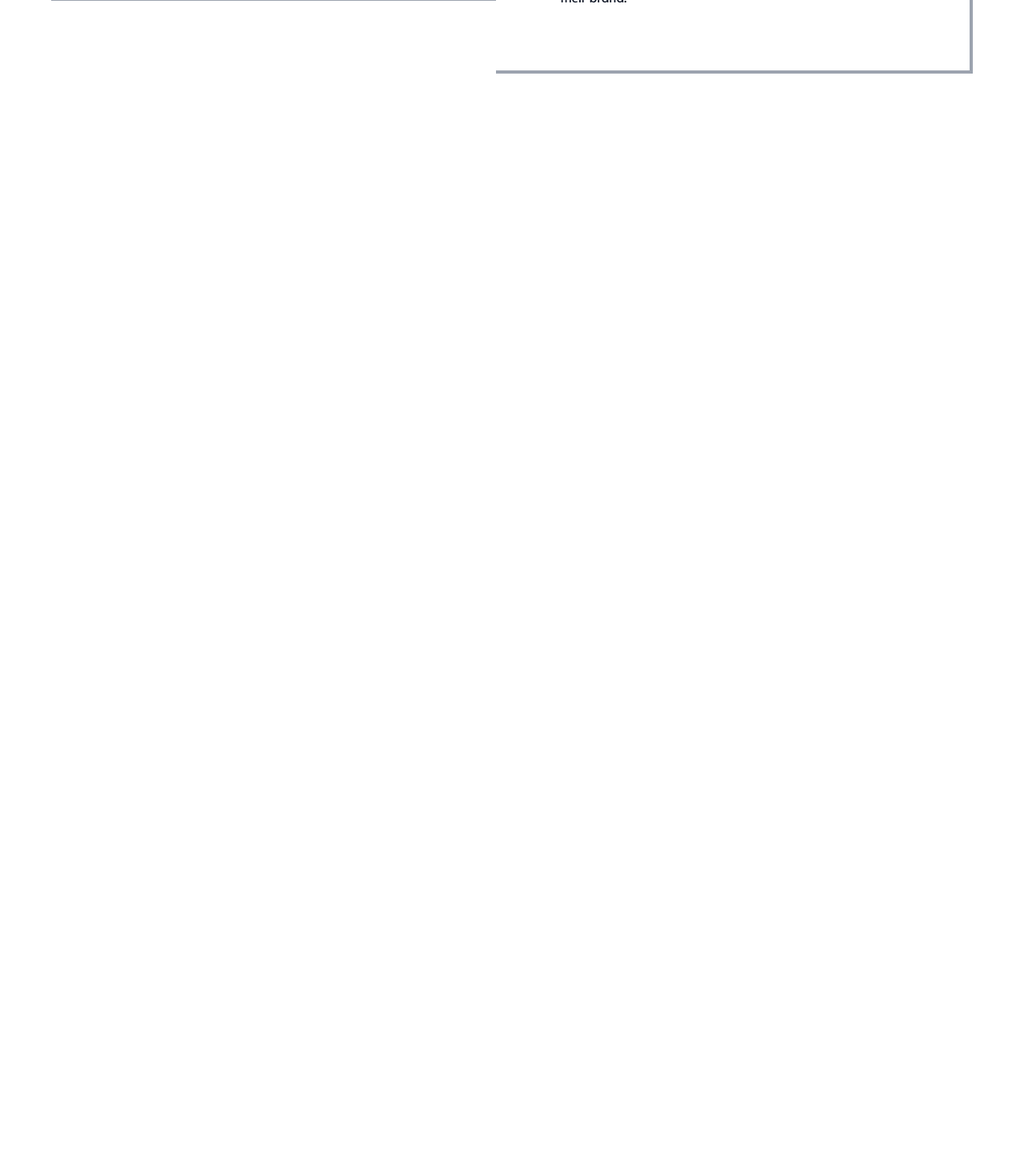
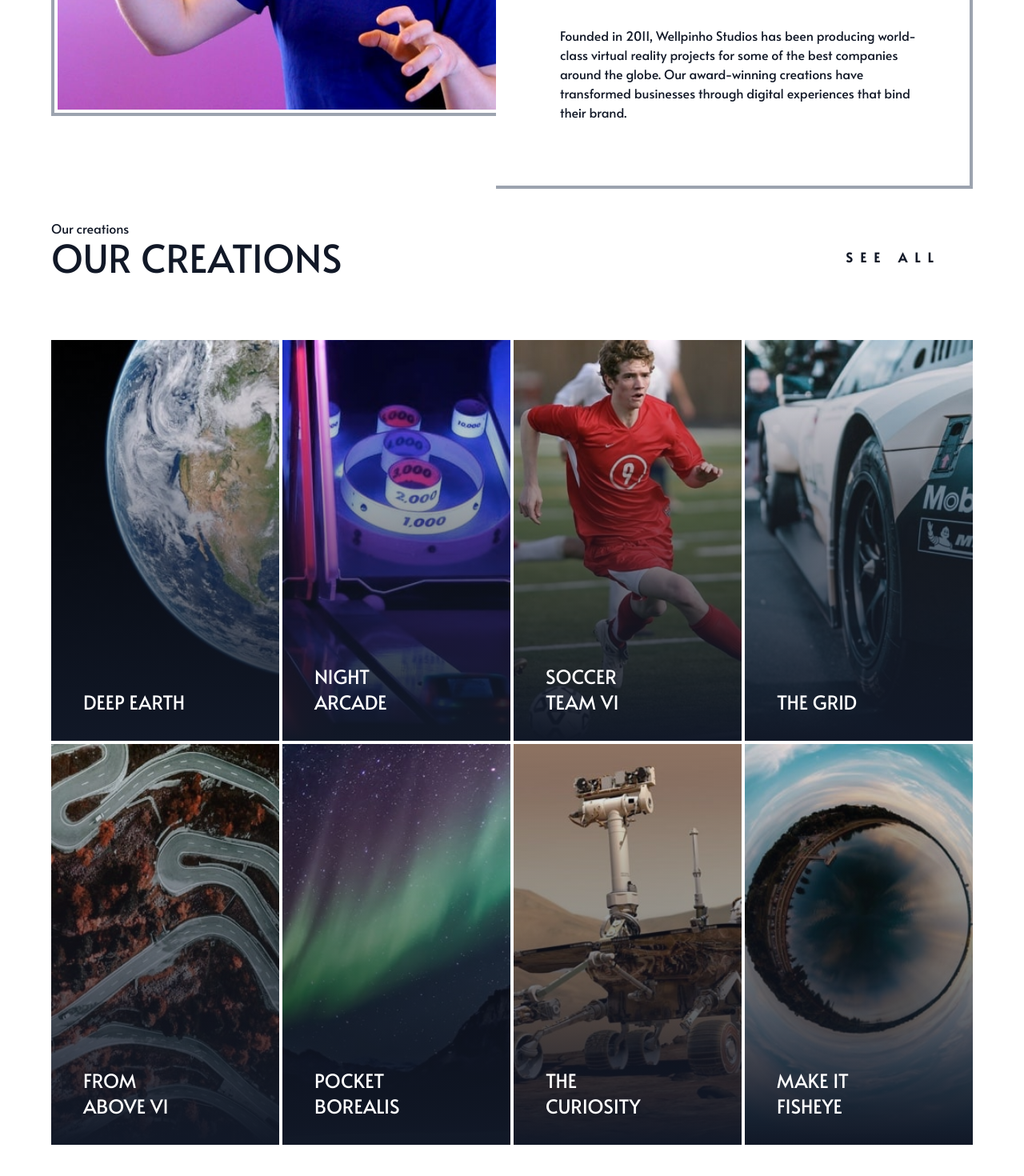
Before and after one commit to wellpinho/nextjs-wellstudios, a Next.js app: page / in a window 1280 px wide. Shown: the part 1288-2758 px from the top of the page at 80% size. Before the commit the page ends 1417 px from the top, so only its background shows below. Built offline with nearby package versions, Linux system fonts and the light colour scheme.

Commit message:
cards component

```diff
--- a/src/app/components/banner/index.tsx
+++ b/src/app/components/banner/index.tsx
@@ -1,6 +1,18 @@
 const Banner = () => {
     return (
-        <div className="max-w-lg mt-32 mb-32 p-4 font-sans text-4xl text-white uppercase border-2 md:p-10 md:m-32 md:mx-0 md:text-6xl">
+        <div className="
+            max-w-lg
+            mt-72
+            p-4
+            font-sans
+            text-3xl
+            text-white
+            uppercase
+            border-2
+            md:p-10
+            md:max-w-6xl
+            md:mx-0
+            md:text-5xl">
             Impressive Experiences That Deliver
         </div>
     )
--- /dev/null
+++ b/src/app/components/button/index.tsx
@@ -0,0 +1,30 @@
+interface IButton {
+    text: string
+    hidden?: string
+    mdHidden?: string
+    width?: string
+}
+
+export const ButtonWhite = ({ text, hidden = '', mdHidden = '', width = '' }: IButton) => {
+    return (
+        <button className={`
+            ${hidden}
+            md:block
+            px-10
+            py-2
+            my-0
+            font-bold
+            tracking-widest
+            uppercase
+            boder-2
+            border-black
+            font-alata
+            hover:bg-black
+            hover:text-white
+            md:${mdHidden}
+            ${width}
+        `}>
+            { text }
+        </button>
+    )
+}
--- /dev/null
+++ b/src/app/components/card/index.tsx
@@ -0,0 +1,62 @@
+import Image from "next/image"
+
+interface ICard {
+    imgDesk: string
+    imgMob: string
+    imgAlt: string
+    description: string
+}
+
+const Card = ({ imgDesk, imgMob, imgAlt, description }: ICard) => {
+    return (
+        <div className="group relative overflow-hidden md:w-1/4">
+            <Image
+                className="
+                    hidden
+                    w-full
+                    duration-200
+                    md:block
+                    group-hover:scale-110
+                "
+                width={256}
+                height={256}
+                src={imgDesk}
+                alt={description} />
+
+            <Image
+                className="w-full md:hidden"
+                width={320}
+                height={240}
+                src={imgMob}
+                alt={imgAlt} />
+
+            <div className="
+                absolute top-0
+                bottom-0
+                right-0
+                left-0
+                bg-gradient-to-b
+                from-transparent
+                to-gray-900
+                group-hover:from-gray-900
+                group-hover:to-white
+                group-hover:opacity-70
+            "></div>
+
+            <h5 className="
+                absolute
+                px-6
+                duration-200
+                w-52 bottom-4
+                md:bottom-8
+                md:px-10
+                group-hover:scale-110
+                group-hover:text-black
+            ">
+                { description }
+            </h5>
+        </div>
+    )
+}
+
+export default Card
--- a/src/app/components/header/index.tsx
+++ b/src/app/components/header/index.tsx
@@ -4,7 +4,7 @@ import Navbar from "../navbar"
 const Header = () => {
     return (
         <section id="hero">
-            <div className="container max-w-6xl mx-auto px-6 py-12">
+            <div className="container max-w-6xl mx-auto px-6 py-12 h-screen">
                 <Navbar />
                 <Banner />
             </div>
--- a/src/app/page.tsx
+++ b/src/app/page.tsx
@@ -1,9 +1,7 @@
-import Image from 'next/image'
-import { Inter } from 'next/font/google'
 import Header from './components/header'
 import Features from './components/features'
-
-const inter = Inter({ subsets: ['latin'] })
+import Card from './components/card'
+import { ButtonWhite } from './components/button'
 
 export default function Home() {
   return (
@@ -11,6 +9,125 @@ export default function Home() {
     <Header />
     <main>
       <Features />
+
+      <div id="creations">
+        <div className="
+          container
+          max-w-6xl
+          mx-auto
+          my-32
+          px-6
+          text-gray-900
+          md:px-0
+        ">
+          <h2>Our creations</h2>
+
+          <div className="
+            flex
+            justify-center
+            mb-20
+            md:justify-between
+          ">
+            <h2 className='text-4xl text-center uppercase md:text-left md:text-5xl'>
+              Our Creations
+            </h2>
+
+            <ButtonWhite text='See all' hidden='hidden' />
+          </div>
+
+          <div className="
+            flex
+            flex-col
+            justify-beteween
+            w-full
+            space-y-6
+            text-2xl
+            text-white
+            my-1
+            uppercase
+            md:flex-row
+            md:space-y-0
+            md:space-x-1
+            cursor-pointer
+          ">
+            <Card
+              imgDesk='/images/desktop/image-deep-earth.jpg'
+              imgMob='/images/mobile/image-deep-earth.jpg'
+              imgAlt='image desktop'
+              description='Deep Earth'
+            />
+
+            <Card
+              imgDesk='/images/desktop/image-night-arcade.jpg'
+              imgMob='/images/mobile/image-night-arcade.jpg'
+              imgAlt='image desktop'
+              description='Night Arcade'
+            />
+
+            <Card
+              imgDesk='/images/desktop/image-soccer-team.jpg'
+              imgMob='/images/mobile/image-soccer-team.jpg'
+              imgAlt='image desktop'
+              description='Soccer TEam VI'
+            />
+
+            <Card
+              imgDesk='/images/desktop/image-grid.jpg'
+              imgMob='/images/mobile/image-grid.jpg'
+              imgAlt='image desktop'
+              description='The GRid'
+            />
+          </div>
+
+          <div className="
+            flex
+            flex-col
+            justify-beteween
+            w-full
+            space-y-6
+            text-2xl
+            text-white
+            my-1
+            uppercase
+            md:flex-row
+            md:space-y-0
+            md:space-x-1
+            cursor-pointer
+          ">
+            <Card
+              imgDesk='/images/desktop/image-from-above.jpg'
+              imgMob='/images/mobile/image-from-above.jpg'
+              imgAlt='image desktop'
+              description='From Above VI'
+            />
+
+            <Card
+              imgDesk='/images/desktop/image-pocket-borealis.jpg'
+              imgMob='/images/mobile/image-pocket-borealis.jpg'
+              imgAlt='image desktop'
+              description='Pocket Borealis'
+            />
+
+            <Card
+              imgDesk='/images/desktop/image-curiosity.jpg'
+              imgMob='/images/mobile/image-curiosity.jpg'
+              imgAlt='image desktop'
+              description='The Curiosity'
+            />
+
+            <Card
+              imgDesk='/images/desktop/image-fisheye.jpg'
+              imgMob='/images/mobile/image-fisheye.jpg'
+              imgAlt='image desktop'
+              description='Make It Fisheye'
+            />
+          </div>
+
+          <div className="flex justify-center mt-10">
+            <ButtonWhite text='See All' mdHidden='hidden' width='w-full' />
+          </div>
+        </div>
+      </div>
     </main>
     </>
   )
--- a/tailwind.config.js
+++ b/tailwind.config.js
@@ -19,5 +19,8 @@ module.exports = {
       sans: ['Josefin Sans', 'sans-serif'],
       alate: ['Alata'],
     },
+    letterSpacing: {
+      widest: '.6rem'
+    }
   }
 }
```
